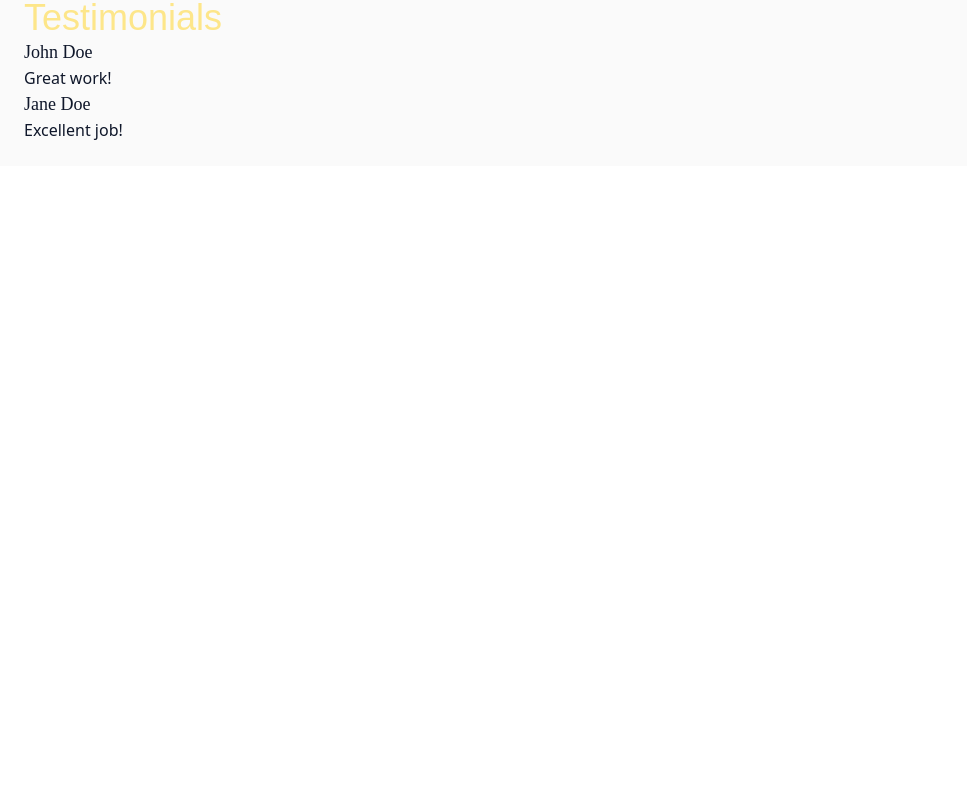
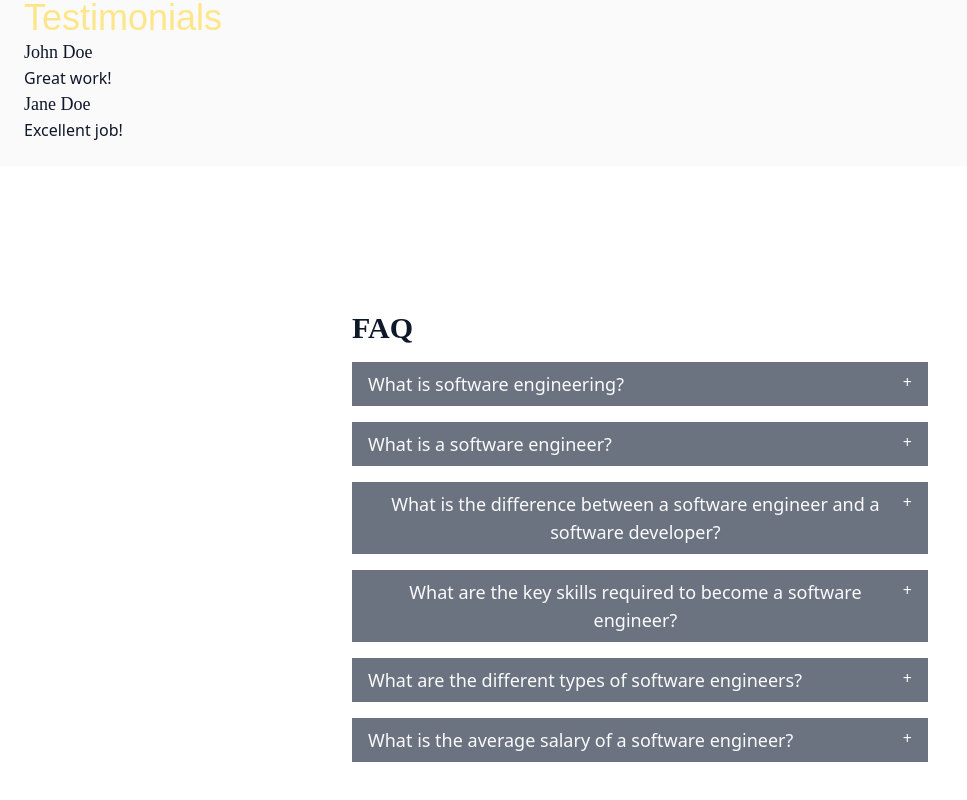
Before and after one commit to Naledi-Dikgale/portfolio-v3, a React (Vite) app: page / in a window 1280 px wide. Shown: the part 338-1138 px from the top of the page, without its empty margins (0-967 px from the left). Before the commit the page ends 800 px from the top, so only its background shows below. Built offline with nearby package versions, Linux system fonts and the light colour scheme; no server answers; a web font is replaced by a local one.

Commit message:
Update content

```diff
--- a/src/components/FAQ.jsx
+++ b/src/components/FAQ.jsx
@@ -1,10 +1,41 @@
-import React from 'react';
+import React, { useState, useContext } from 'react';
+import FAQ_DATA from '../constants';
+import { ThemeContext } from '../ThemeContext';
 
 function FAQ() {
+  const { theme } = useContext(ThemeContext);
+  const [isOpen, setIsOpen] = useState(Array(FAQ_DATA.length).fill(false));
+
+  const toggleAccordion = (index) => {
+    const newOpenState = [...isOpen];
+    newOpenState[index] = !newOpenState[index];
+    setIsOpen(newOpenState);
+  };
+
   return (
-    <section className="p-6">
-      {/*content */}
-    </section>
+    <div id="questions" className={`h-screen max-w-xl mx-auto pb-8 pt-24 ${theme === 'light' ? 'text-secondary' : ' text-primary'}`}>
+      <h1 className={`font-agbalumo text-3xl font-bold mb-4  underline-double ${theme === 'light' ? 'underline-primary text-secondary' : 'underline-secondary text-secondary'}`}>
+        FAQ
+      </h1>
+      <div className="w-full h-auto space-y-4">
+        {FAQ_DATA.map((faq, index) => (
+          <div key={index}>
+            <button
+              onClick={() => toggleAccordion(index)}
+              className={`flex justify-between w-full px-4 py-2 ${theme === 'light' ? 'bg-secondary-light text-primary hover:bg-button hover:text-primary-light' : 'bg-secondary-light text-primary-light hover:bg-button hover:text-secondary-light'} focus:outline-none`}
+            >
+              <span className="text-lg font-medium">{faq.question}</span>
+              <span>{isOpen[index] ? '-' : '+'}</span>
+            </button>
+            {isOpen[index] && (
+              <div className={`px-4 py-2 ${theme === 'light' ? 'bg-primary-light text-secondary-light' : 'bg-secondary-light text-primary-light'}`}>
+                <p>{faq.answer}</p>
+              </div>
+            )}
+          </div>
+        ))}
+      </div>
+    </div>
   );
 }
 
```
